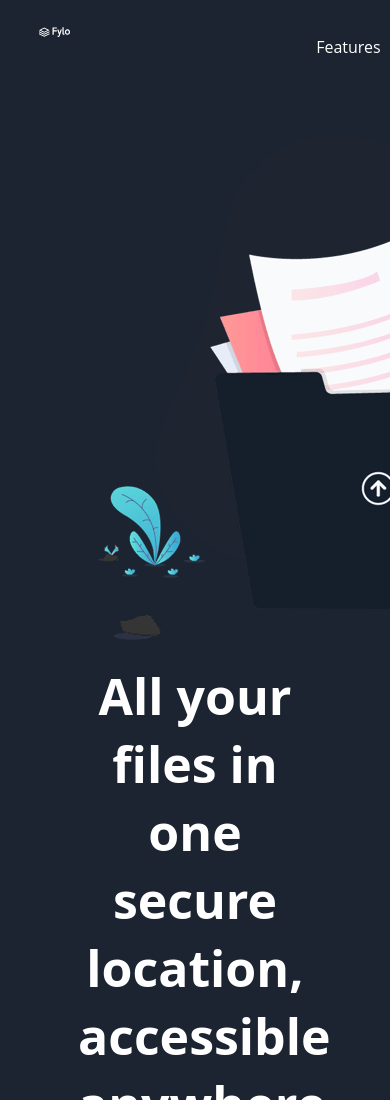
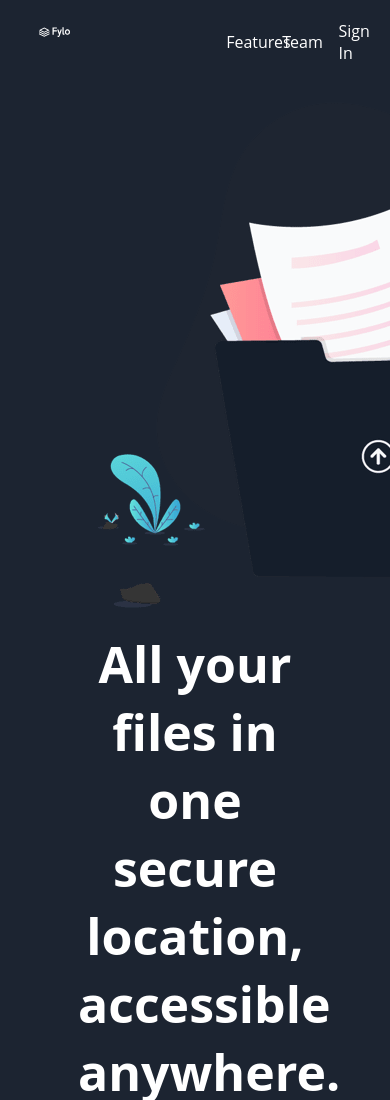
Before and after one commit to mgavillo/FirstThemeFront, a plain HTML site: page index.html in a window 390 px wide. Shown: the top 1100 px of the page. Drawn offline with Linux system fonts and the light colour scheme.

Commit message:
a header for mobile

```diff
--- a/index.html
+++ b/index.html
@@ -20,11 +20,9 @@
         <img src = "./images/logo.svg" alt="">
       </a>
     <nav>
-      <ul>
-        <li><a href="">Features</a></li>
-        <li><a href="">Team</a></li>
-        <li><a href="">Sign In</a></li>
-      </ul>
+        <a href="">Features</a>
+        <a href="">Team</a>
+        <a href="">Sign In</a>
     </nav>
 
   </header>
--- a/main.css
+++ b/main.css
@@ -33,16 +33,13 @@ header a img {
 nav{
     display: flex;
     align-items: center;
-    width: 40%
+    width: 40%;
 
 }
 
-nav ul{
-    display: flex;
-}
-
-nav ul li {
-    padding-left: 50px;
+nav a{
+    width: 30%;
+    margin: 0 15% 0 0;
 }
 
 .box-intro{
```
